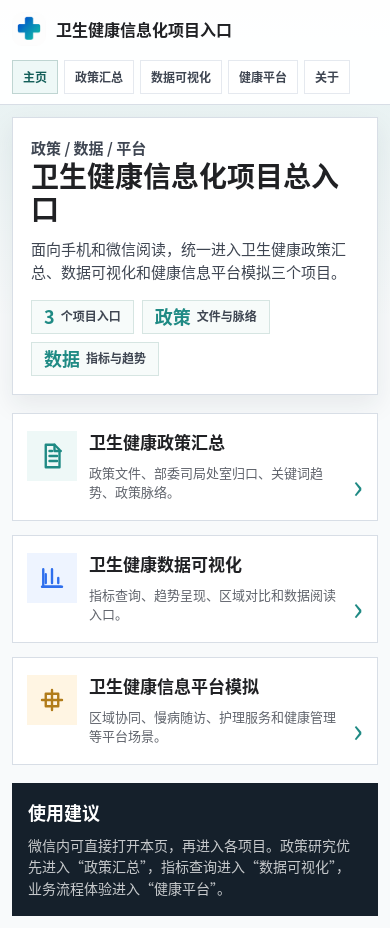
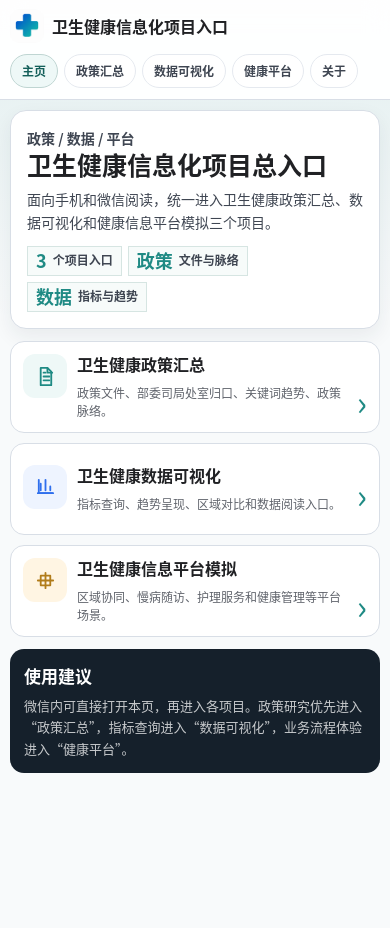
Before and after one commit to xujiann/healthpolicy, a plain HTML site: page index.html in a window 390 px wide. After the commit the page ends 844 px from the top, so only its background shows below. Drawn offline with Linux system fonts and the light colour scheme.

Commit message:
Improve mobile portal layout

```diff
--- a/styles.css
+++ b/styles.css
@@ -1446,7 +1446,7 @@ dd {
 }
 
 .portal-shell {
-  min-height: 100vh;
+  min-height: 100svh;
   padding-left: 0;
   background:
     linear-gradient(180deg, rgba(31, 138, 132, 0.10), rgba(248, 250, 251, 0) 320px),
@@ -1464,6 +1464,7 @@ dd {
   padding: 14px clamp(14px, 4vw, 42px);
   background: rgba(255, 255, 255, 0.94);
   border-bottom: 1px solid var(--line);
+  backdrop-filter: blur(12px);
 }
 
 .portal-brand {
@@ -1816,100 +1817,128 @@ dd {
 
 @media (max-width: 760px) {
   .portal-header {
-    display: block;
-    padding: 10px 12px 8px;
+    display: grid;
+    gap: 8px;
+    padding: 8px 10px;
   }
 
   .portal-brand {
-    min-height: 38px;
+    min-height: 36px;
+    gap: 8px;
   }
 
   .portal-brand img {
     width: 34px;
     height: 34px;
+    border-radius: 9px;
+  }
+
+  .portal-brand span {
+    overflow: hidden;
+    text-overflow: ellipsis;
+    white-space: nowrap;
   }
 
   .portal-header nav {
-    margin-top: 8px;
+    margin-top: 0;
     gap: 6px;
-    padding-bottom: 2px;
+    padding: 2px 0 3px;
     scroll-snap-type: x proximity;
   }
 
   .portal-header nav a {
     min-height: 34px;
-    padding: 0 10px;
+    padding: 0 11px;
     border-color: #e5e9ef;
     background: #fff;
+    border-radius: 999px;
     font-size: 12px;
     scroll-snap-align: start;
   }
 
   .portal-main {
-    padding: 12px;
+    padding: 10px 10px max(22px, env(safe-area-inset-bottom));
   }
 
   .portal-hero {
-    min-height: 220px;
-    padding: 18px;
-    box-shadow: 0 10px 24px rgba(31, 41, 55, 0.08);
+    min-height: 0;
+    padding: 16px;
+    border-radius: 16px;
+    box-shadow: 0 8px 20px rgba(31, 41, 55, 0.07);
   }
 
   .portal-hero h1 {
-    font-size: 28px;
+    margin-bottom: 8px;
+    font-size: 25px;
+    line-height: 1.18;
   }
 
   .portal-hero p {
-    font-size: 15px;
+    font-size: 14px;
+    line-height: 1.65;
   }
 
   .portal-meta {
-    gap: 8px;
-    margin-top: 16px;
+    gap: 6px;
+    margin-top: 12px;
   }
 
   .portal-meta span {
-    min-height: 34px;
+    min-height: 28px;
+    padding: 0 8px;
     font-size: 12px;
   }
 
   .portal-grid {
     grid-template-columns: 1fr;
+    gap: 10px;
+    margin-top: 12px;
   }
 
   .portal-card {
-    grid-template-columns: 50px minmax(0, 1fr) auto;
+    grid-template-columns: 44px minmax(0, 1fr) auto;
     align-content: center;
-    gap: 12px;
-    min-height: 108px;
-    padding: 14px;
+    gap: 10px;
+    min-height: 92px;
+    padding: 12px;
+    border-radius: 14px;
   }
 
   .portal-icon {
-    width: 50px;
-    height: 50px;
+    width: 44px;
+    height: 44px;
+    border-radius: 12px;
   }
 
   .portal-icon svg {
-    width: 30px;
-    height: 30px;
+    width: 23px;
+    height: 23px;
   }
 
   .portal-card-body strong {
-    font-size: 17px;
+    font-size: 16px;
   }
 
   .portal-card-body em {
-    font-size: 13px;
+    font-size: 12px;
+    line-height: 1.45;
   }
 
   .portal-note {
     display: block;
-    padding: 16px;
+    margin-top: 12px;
+    padding: 14px;
+    border-radius: 14px;
   }
 
   .portal-note h2 {
-    margin-bottom: 8px;
+    margin-bottom: 6px;
+    font-size: 17px;
+  }
+
+  .portal-note p {
+    font-size: 13px;
+    line-height: 1.65;
   }
 
   .topbar,
```
